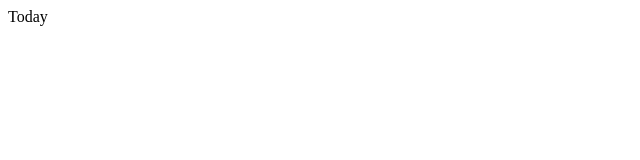
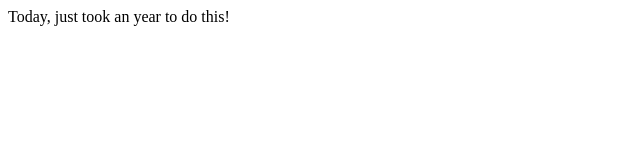
Before and after one commit to bharanisubramaniam/bharanisubramaniam.github.io, a plain HTML site: page index.html in a window 1280 px wide. Shown: the whole page, without its empty margins (0-640 px from the left). Drawn offline with Linux system fonts and the light colour scheme.

Commit message:
Second, edit

```diff
--- a/index.html
+++ b/index.html
@@ -3,6 +3,6 @@
 	<title>My Blog</title>
 </head>
 <body>
-	Today
+	Today, just took an year to do this!
 </body>
 </html>
```
